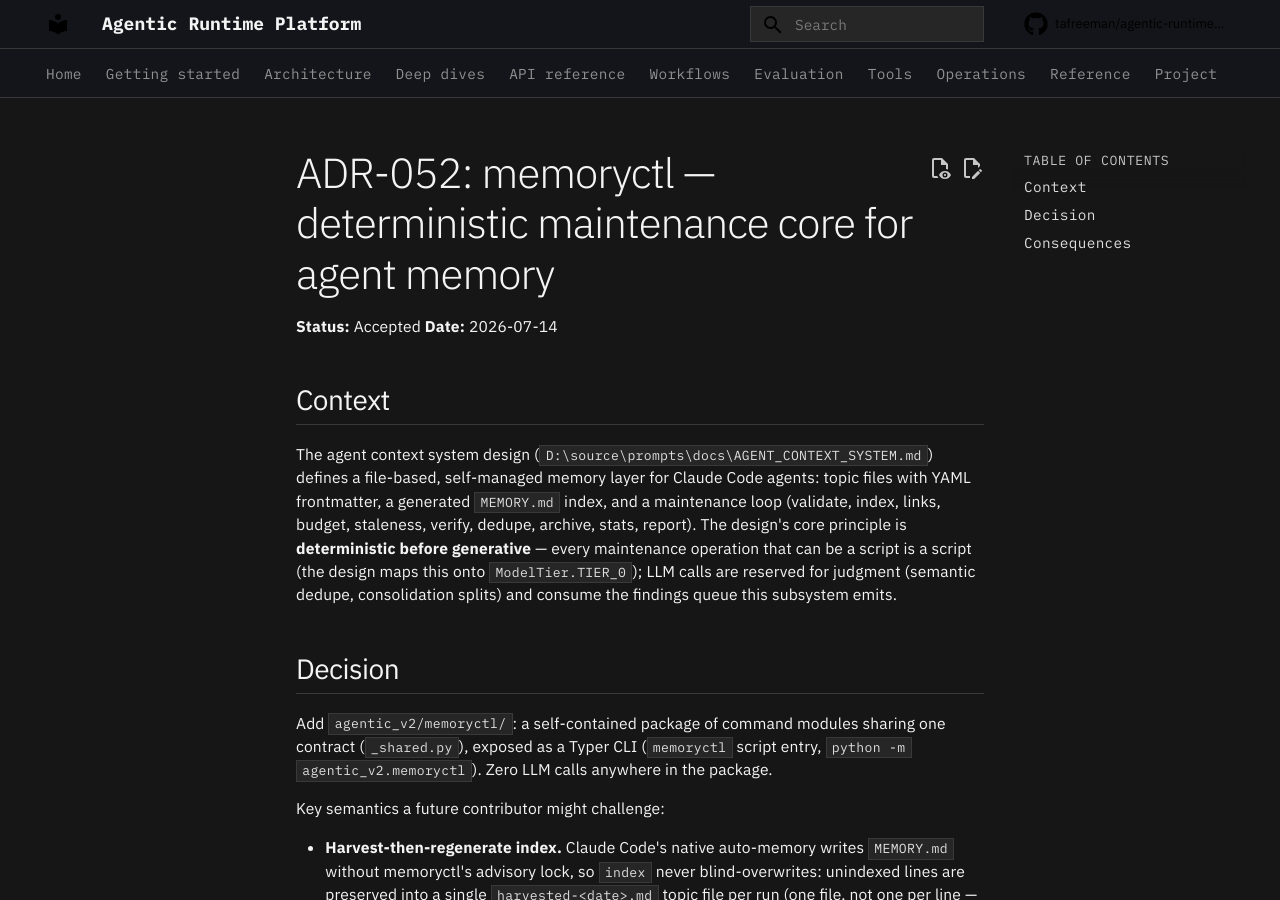
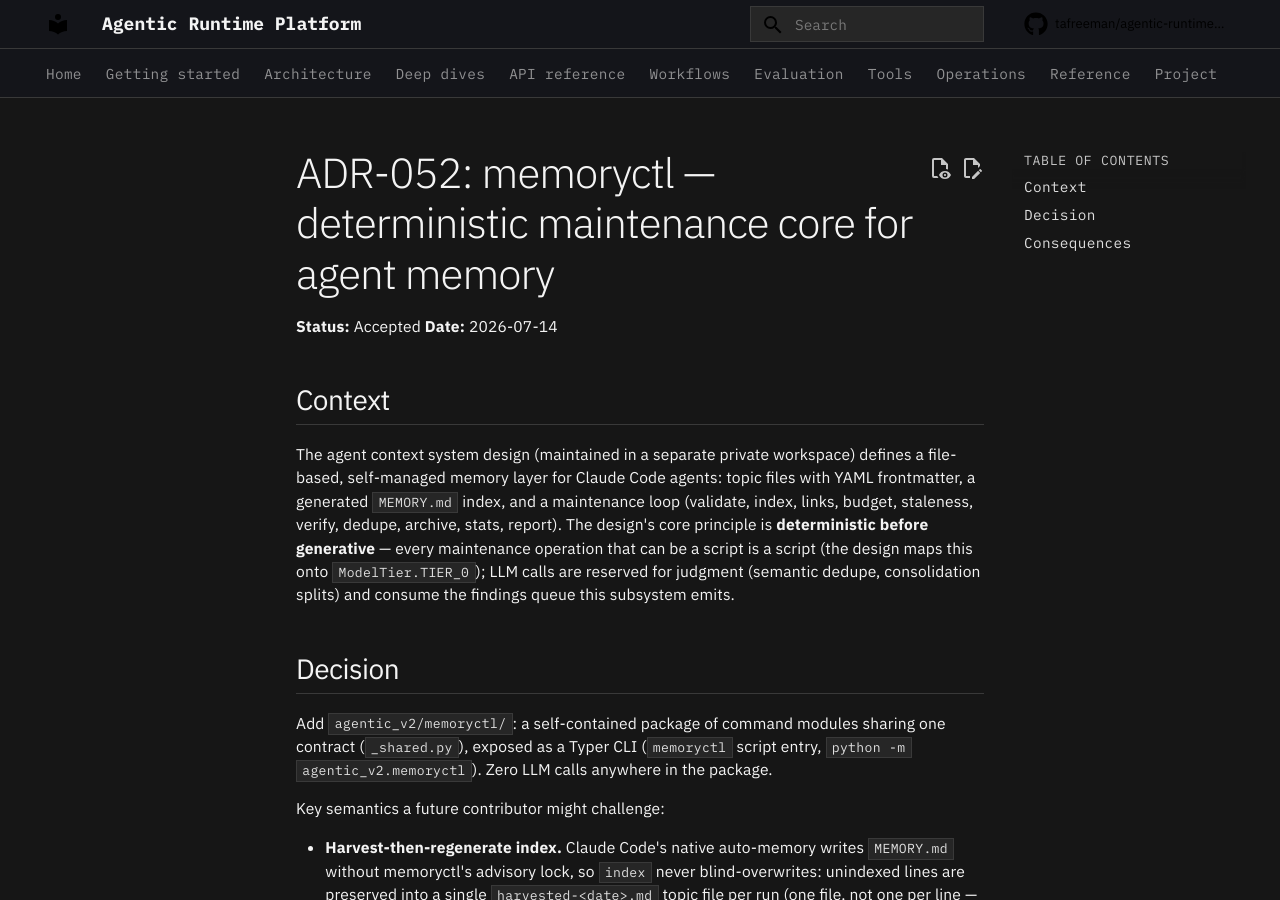
Before and after one commit to tafreeman/agentic-runtime-platform, an MkDocs documentation site: the page built from docs/adr/ADR-052-memoryctl-deterministic-maintenance-core.md, in a window 1280 px wide and 900 px high. Built offline with MkDocs 1.6.1 and Material for MkDocs 9.7.7, drawn with Linux system fonts in a browser that asks for light colours; comment, search, counter and statistics services are not loaded.

Commit message:
docs(adr): remove machine-local path from ADR-052
Public repo — the private workspace's design-doc path does not belong
in a published record.

```diff
--- a/docs/adr/ADR-052-memoryctl-deterministic-maintenance-core.md
+++ b/docs/adr/ADR-052-memoryctl-deterministic-maintenance-core.md
@@ -5,8 +5,9 @@
 
 ## Context
 
-The agent context system design (`D:\source\prompts\docs\AGENT_CONTEXT_SYSTEM.md`)
-defines a file-based, self-managed memory layer for Claude Code agents:
+The agent context system design (maintained in a separate private
+workspace) defines a file-based, self-managed memory layer for Claude
+Code agents:
 topic files with YAML frontmatter, a generated `MEMORY.md` index, and a
 maintenance loop (validate, index, links, budget, staleness, verify,
 dedupe, archive, stats, report). The design's core principle is
```
